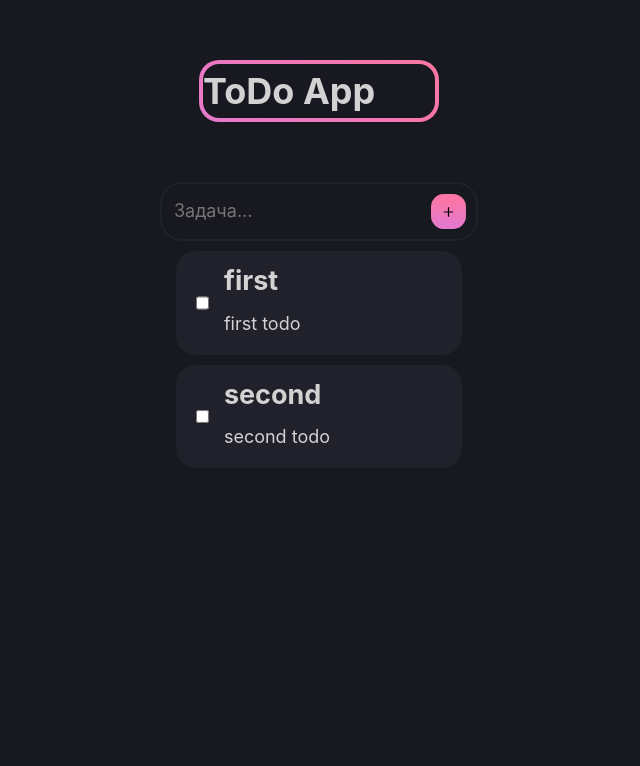
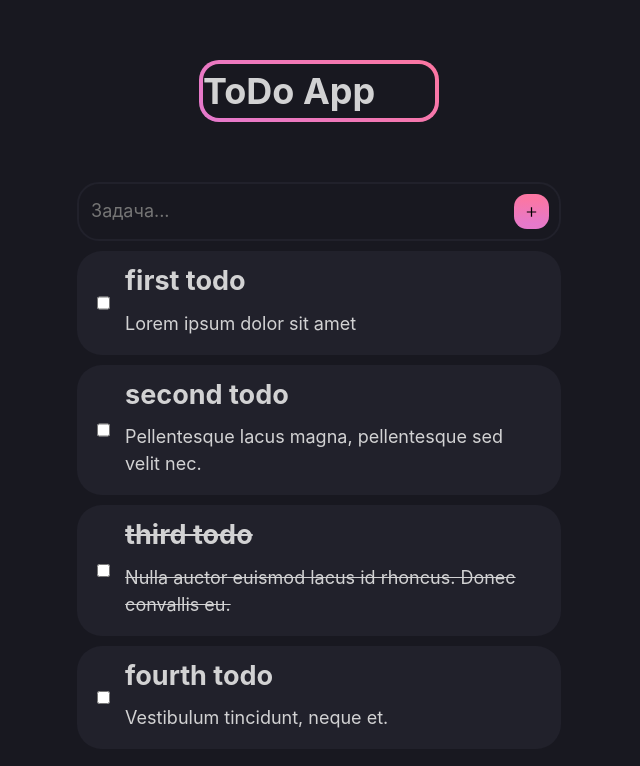
Before and after one commit to teplostanski/test-agbis-todo-react-mobx-ts-vite, a React (Vite) app: page / in a window 1280 px wide. Shown: the top 766 px of the page, without its empty margins (321-961 px from the left). Built offline with nearby package versions, Linux system fonts and the light colour scheme; what @mobx-devtools/tools would draw is missing.

Commit message:
fix: styles

```diff
--- a/package.json
+++ b/package.json
@@ -13,6 +13,7 @@
   "dependencies": {
     "@mobx-devtools/tools": "^0.0.4",
     "classnames": "^2.3.2",
+    "crypto": "^1.0.1",
     "mobx": "^6.10.2",
     "mobx-react-lite": "^4.0.4",
     "nanoid": "^4.0.2",
@@ -24,6 +25,7 @@
     "sass": "^1.66.1"
   },
   "devDependencies": {
+    "@types/node": "^20.6.0",
     "@types/react": "^18.2.15",
     "@types/react-dom": "^18.2.7",
     "@typescript-eslint/eslint-plugin": "^6.0.0",
--- a/src/components/CreateNewTodo/CreateNewTodo.module.scss
+++ b/src/components/CreateNewTodo/CreateNewTodo.module.scss
@@ -1,4 +1,4 @@
-%nofocusborder {
+%nofocus {
   outline: 0px none transparent;
   color: var(--fg);
   &:focus {
@@ -10,6 +10,7 @@
   border: 2px solid var(--bg-secondary);
   padding: 10px;
   border-radius: 22px;
+  width: 85%;
   display: flex;
   flex-direction: column;
   gap: 10px;
@@ -24,13 +25,13 @@
   border: none;
   background: transparent;
   resize: none;
-  @extend %nofocusborder;
+  @extend %nofocus;
 }
 
 .input {
   background: transparent;
   border: none;
-  @extend %nofocusborder;
+  @extend %nofocus;
 }
 
 .buttonAdd {
--- a/src/components/CreateNewTodo/CreateNewTodo.tsx
+++ b/src/components/CreateNewTodo/CreateNewTodo.tsx
@@ -30,8 +30,6 @@ const CreateNewTodo = () => {
     }
   }, [containerRef])
 
-  console.log(focused)
-
   return (
     <div ref={containerRef} onFocus={onFocus} className={styles.container}>
       {focused && <input className={styles.input} type='text' placeholder='Заголовок' />}
--- a/src/components/TodoItem/TodoItem.module.scss
+++ b/src/components/TodoItem/TodoItem.module.scss
@@ -4,7 +4,7 @@
 
 .container {
   background: var(--bg-secondary);
-  border-radius: 20px;
+  border-radius: 25px;
   padding: 10px 20px;
   display: flex;
   gap: 15px;
--- a/src/components/TodoList/TodoList.tsx
+++ b/src/components/TodoList/TodoList.tsx
@@ -5,7 +5,6 @@ import styles from './TodosList.module.scss'
 
 const TodosList = observer(() => {
   const todos = todosStore.todos
-  console.log(todos)
 
   return (
     <div className={styles.container}>
--- a/src/components/TodoList/TodosList.module.scss
+++ b/src/components/TodoList/TodosList.module.scss
@@ -1,5 +1,5 @@
 .container {
-  width: 90%;
+  width: 85%;
 }
 
 .list {
--- a/src/constants/index.ts
+++ b/src/constants/index.ts
@@ -1,16 +1,32 @@
 export const initTodos = [
   {
     id: 1694317846529,
-    title: 'first',
-    body: 'first todo',
+    title: 'first todo',
+    body: 'Lorem ipsum dolor sit amet',
     lastModified: Date.now(),
     create: Date.now(),
     isChecked: false,
   },
   {
     id: 1694317846530,
-    title: 'second',
-    body: 'second todo',
+    title: 'second todo',
+    body: 'Pellentesque lacus magna, pellentesque sed velit nec.',
+    lastModified: Date.now(),
+    create: Date.now(),
+    isChecked: false,
+  },
+  {
+    id: 1694317846531,
+    title: 'third todo',
+    body: 'Nulla auctor euismod lacus id rhoncus. Donec convallis eu.',
+    lastModified: Date.now(),
+    create: Date.now(),
+    isChecked: true,
+  },
+  {
+    id: 1694317846532,
+    title: 'fourth todo',
+    body: 'Vestibulum tincidunt, neque et.',
     lastModified: Date.now(),
     create: Date.now(),
     isChecked: false,
--- a/vite.config.ts
+++ b/vite.config.ts
@@ -1,8 +1,34 @@
 import { defineConfig } from 'vite'
 import react from '@vitejs/plugin-react-swc'
+//const generateScopedName = '[name]__[local]___[hash:base64:5]'
+import crypto from 'crypto';
+
 
 // https://vitejs.dev/config/
 export default defineConfig({
-  plugins: [react()],
+  plugins: [
+    react(),
+  ],
+  css: {
+    modules: {
+      //localsConvention: 'camelCase',
+      generateScopedName: (name, filename, css) => {
+        const componentName = filename
+          .replace(/\.\w+$/, '')
+          .replace(/\.module+$/, '')
+          .split('/')
+          .pop();
+
+        // Generate hash
+        const hash = crypto
+          .createHash('md5')
+          .update(css)
+          .digest('base64')
+          .substring(0, 5);
+
+        return `${componentName}__${name}__${hash}`;
+      },
+    },
+  },
   base: './',
 })
```
Also changed, not shown: 1 other file (tests, documents, lock files or other folders).
